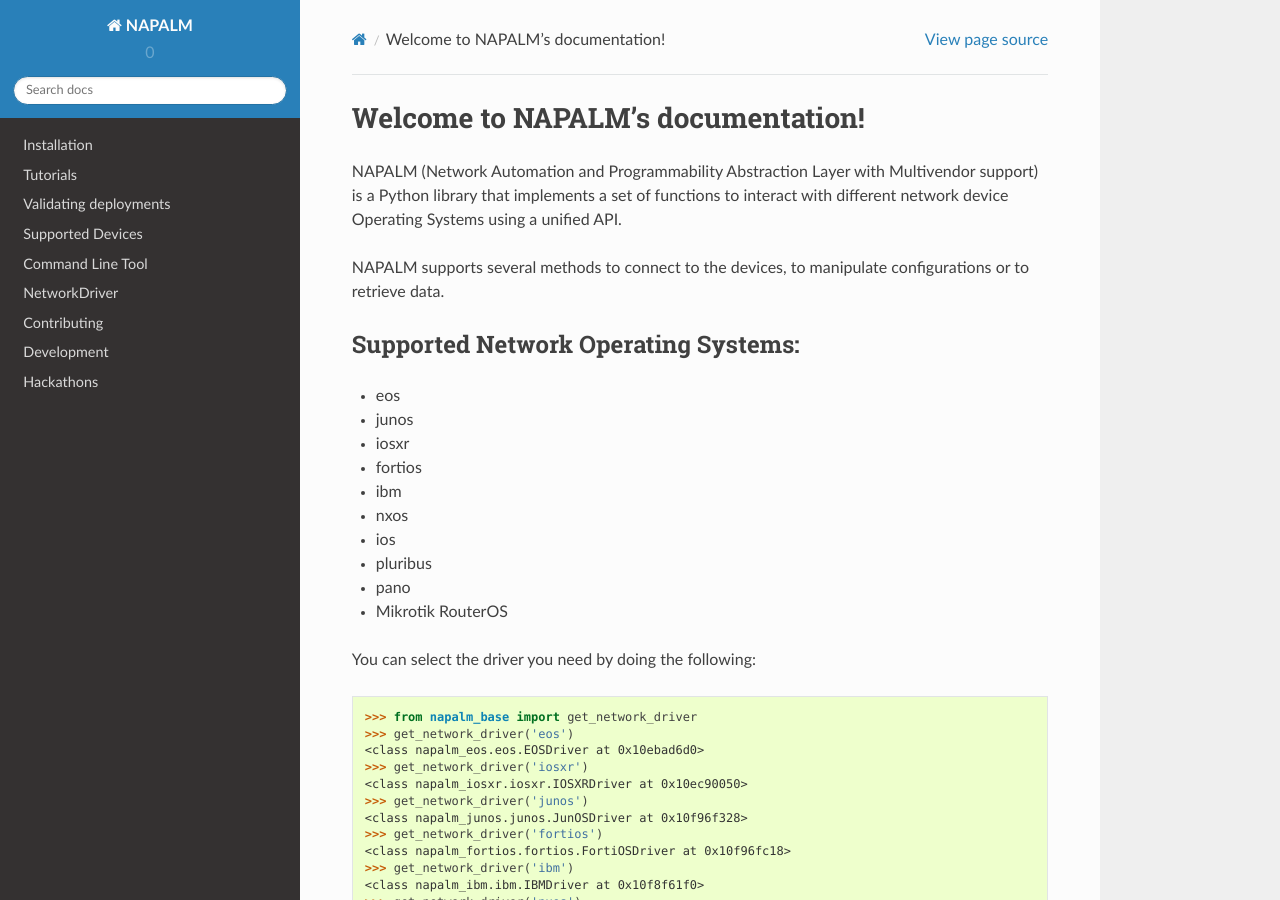
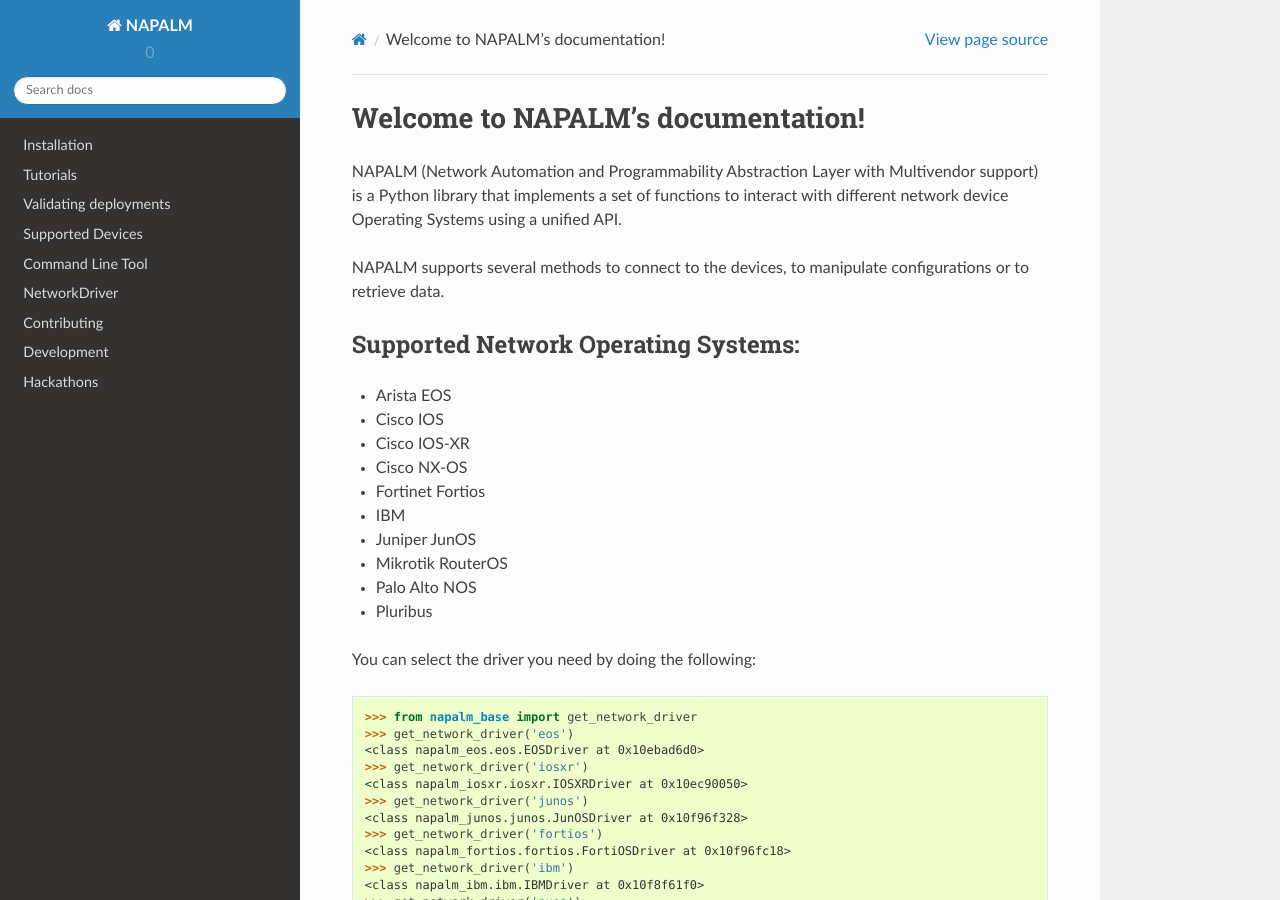
Before and after one commit to napalm-automation/napalm, a Sphinx documentation site: the page built from docs/index.rst, in a window 1280 px wide and 900 px high. Built offline with Sphinx 7.4.7 and the Read the Docs theme 2.0.0, drawn with Linux system fonts in a browser that asks for light colours.

Commit message:
More verbose with OS names

```diff
--- a/docs/index.rst
+++ b/docs/index.rst
@@ -13,16 +13,16 @@
 Supported Network Operating Systems:
 ------------------------------------
 
-* eos
-* junos
-* iosxr
-* fortios
-* ibm
-* nxos
-* ios
-* pluribus
-* pano
+* Arista EOS
+* Cisco IOS
+* Cisco IOS-XR
+* Cisco NX-OS
+* Fortinet Fortios
+* IBM
+* Juniper JunOS
 * Mikrotik RouterOS
+* Palo Alto NOS
+* Pluribus
 
 You can select the driver you need by doing the following:
 
```
